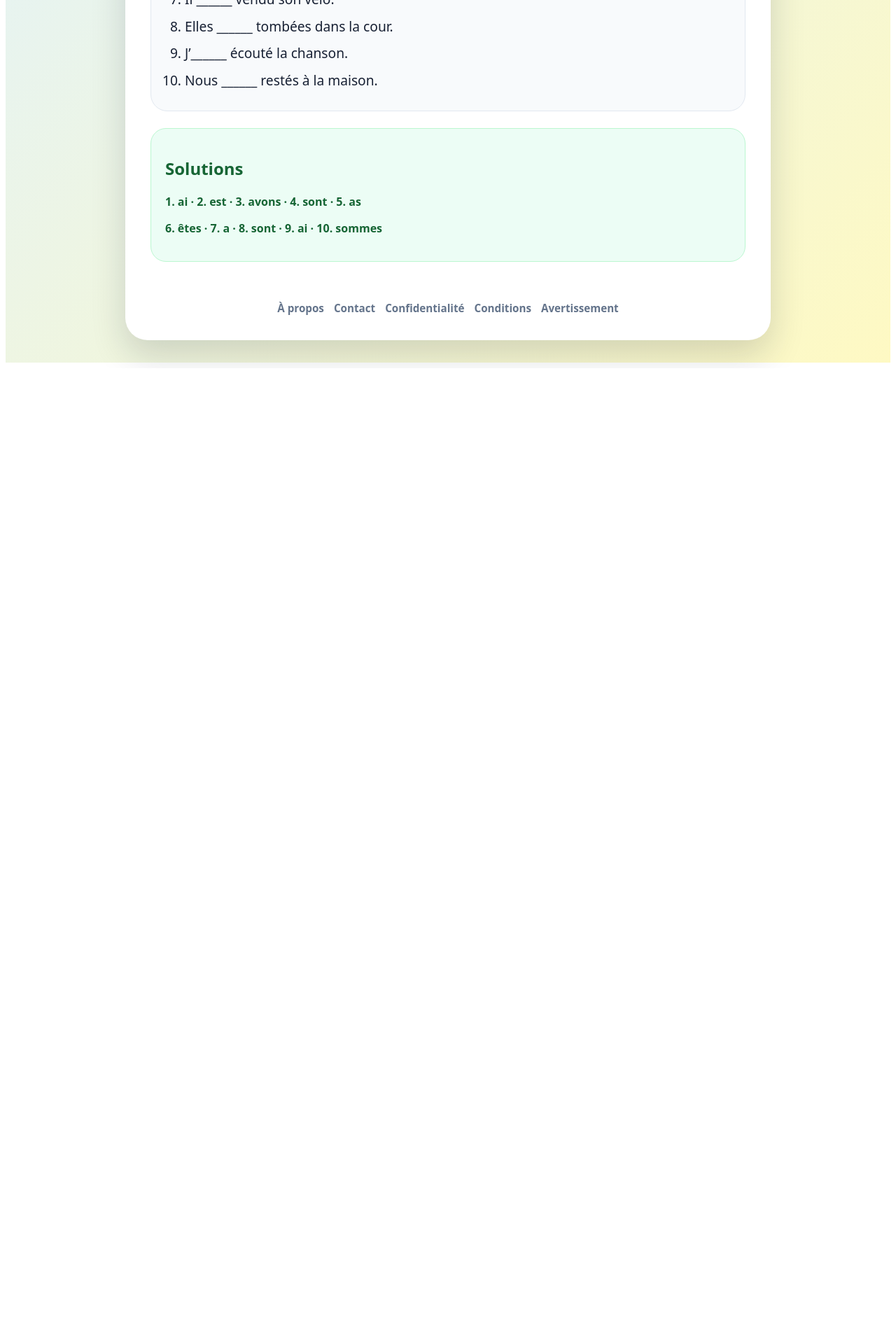
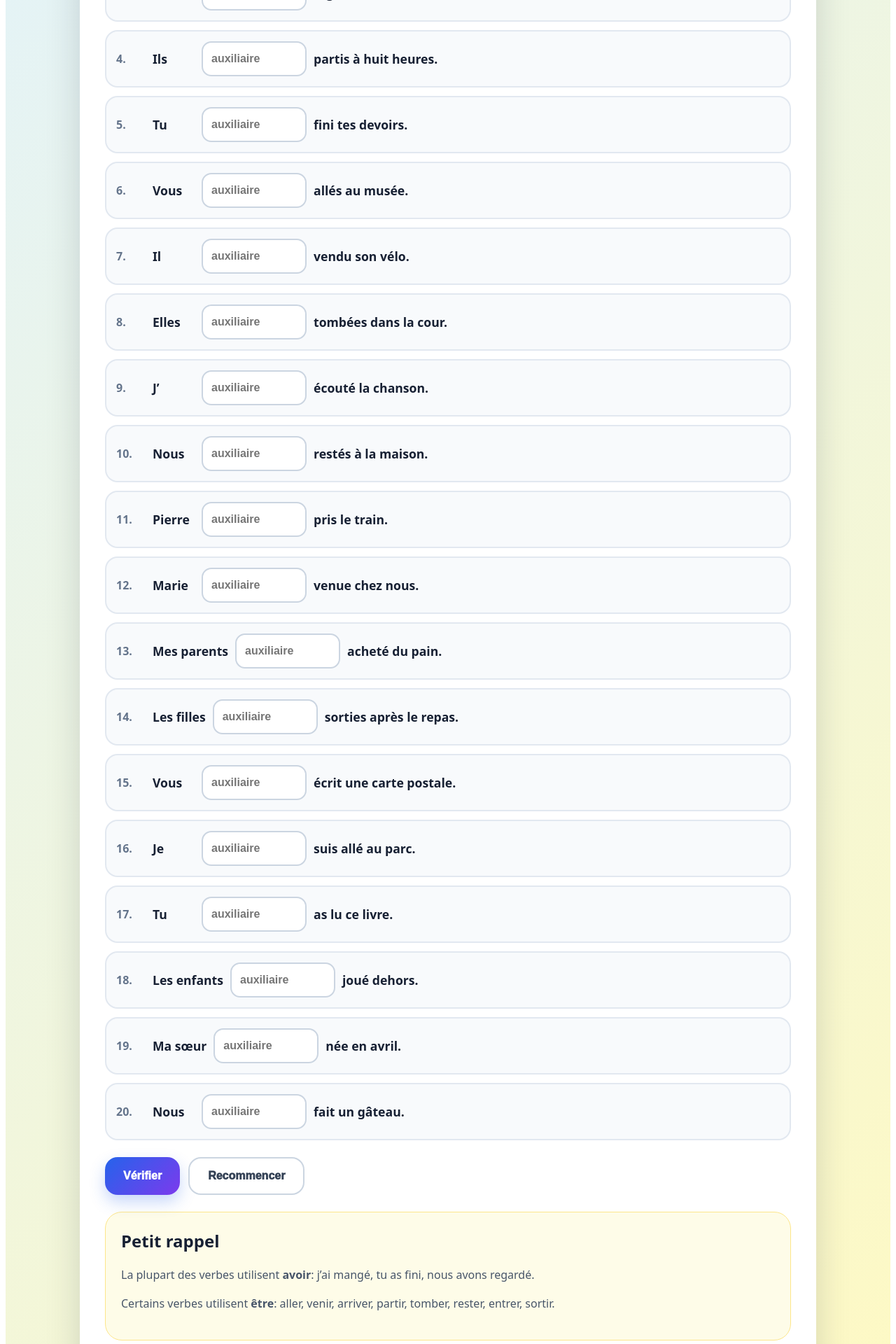
Before and after one commit to ossthun/machinepc, a Next.js app: page /ex1 in a window 1280 px wide. Shown: the part 580-2500 px from the top of the page at 70% size. Before the commit the page ends 1106 px from the top, so only its background shows below. Built offline with nearby package versions, Linux system fonts and the light colour scheme.

Commit message:
Enhance exercise with auxiliary verb input and scoring
Updated the exercise to include a prompt for the correct auxiliary verb and added functionality for user input and score verification.

```diff
--- a/pages/ex1.js
+++ b/pages/ex1.js
@@ -1,6 +1,57 @@
+import { useState } from "react";
 import Link from "next/link";
 
+const questions = [
+  { before: "Je", after: "mangé une pomme.", answer: "ai" },
+  { before: "Elle", after: "arrivée en retard.", answer: "est" },
+  { before: "Nous", after: "regardé un film.", answer: "avons" },
+  { before: "Ils", after: "partis à huit heures.", answer: "sont" },
+  { before: "Tu", after: "fini tes devoirs.", answer: "as" },
+  { before: "Vous", after: "allés au musée.", answer: "êtes" },
+  { before: "Il", after: "vendu son vélo.", answer: "a" },
+  { before: "Elles", after: "tombées dans la cour.", answer: "sont" },
+  { before: "J’", after: "écouté la chanson.", answer: "ai" },
+  { before: "Nous", after: "restés à la maison.", answer: "sommes" },
+  { before: "Pierre", after: "pris le train.", answer: "a" },
+  { before: "Marie", after: "venue chez nous.", answer: "est" },
+  { before: "Mes parents", after: "acheté du pain.", answer: "ont" },
+  { before: "Les filles", after: "sorties après le repas.", answer: "sont" },
+  { before: "Vous", after: "écrit une carte postale.", answer: "avez" },
+  { before: "Je", after: "suis allé au parc.", answer: "suis", note: "Ici, on écrit seulement l’auxiliaire être." },
+  { before: "Tu", after: "as lu ce livre.", answer: "as", note: "Ici, on écrit seulement l’auxiliaire avoir." },
+  { before: "Les enfants", after: "joué dehors.", answer: "ont" },
+  { before: "Ma sœur", after: "née en avril.", answer: "est" },
+  { before: "Nous", after: "fait un gâteau.", answer: "avons" },
+];
+
+function normalize(text) {
+  return text.trim().toLowerCase().replace("’", "'");
+}
+
 export default function Ex1() {
+  const [answers, setAnswers] = useState(Array(questions.length).fill(""));
+  const [checked, setChecked] = useState(false);
+
+  const score = questions.reduce((total, q, index) => {
+    return total + (normalize(answers[index]) === normalize(q.answer) ? 1 : 0);
+  }, 0);
+
+  function updateAnswer(index, value) {
+    const next = [...answers];
+    next[index] = value;
+    setAnswers(next);
+    setChecked(false);
+  }
+
+  function verify() {
+    setChecked(true);
+  }
+
+  function reset() {
+    setAnswers(Array(questions.length).fill(""));
+    setChecked(false);
+  }
+
   return (
     <main style={styles.page}>
       <section style={styles.card}>
@@ -12,26 +63,94 @@ export default function Ex1() {
 
         <p style={styles.intro}>
           Complète chaque phrase avec la bonne forme de <strong>avoir</strong> ou
-          de <strong>être</strong> au présent.
+          de <strong>être</strong> au présent. Écris seulement l’auxiliaire:
+          <strong> ai, as, a, avons, avez, ont, suis, es, est, sommes, êtes, sont</strong>.
         </p>
 
-        <ol style={styles.list}>
-          <li>Je ______ mangé une pomme.</li>
-          <li>Elle ______ arrivée en retard.</li>
-          <li>Nous ______ regardé un film.</li>
-          <li>Ils ______ partis à huit heures.</li>
-          <li>Tu ______ fini tes devoirs.</li>
-          <li>Vous ______ allés au musée.</li>
-          <li>Il ______ vendu son vélo.</li>
-          <li>Elles ______ tombées dans la cour.</li>
-          <li>J’______ écouté la chanson.</li>
-          <li>Nous ______ restés à la maison.</li>
-        </ol>
+        <div style={styles.exerciseBox}>
+          {questions.map((q, index) => {
+            const isCorrect =
+              checked && normalize(answers[index]) === normalize(q.answer);
+            const isWrong =
+              checked &&
+              answers[index].trim() &&
+              normalize(answers[index]) !== normalize(q.answer);
+            const isEmpty = checked && !answers[index].trim();
 
-        <section style={styles.answers}>
-          <h2>Solutions</h2>
-          <p>1. ai · 2. est · 3. avons · 4. sont · 5. as</p>
-          <p>6. êtes · 7. a · 8. sont · 9. ai · 10. sommes</p>
+            return (
+              <div
+                key={index}
+                style={{
+                  ...styles.questionRow,
+                  ...(isCorrect ? styles.correctRow : {}),
+                  ...(isWrong || isEmpty ? styles.wrongRow : {}),
+                }}
+              >
+                <span style={styles.number}>{index + 1}.</span>
+
+                <span style={styles.sentencePart}>{q.before}</span>
+
+                <input
+                  value={answers[index]}
+                  onChange={(e) => updateAnswer(index, e.target.value)}
+                  onKeyDown={(e) => {
+                    if (e.key === "Enter") verify();
+                  }}
+                  style={styles.input}
+                  placeholder="auxiliaire"
+                />
+
+                <span style={styles.sentencePart}>{q.after}</span>
+
+                {checked && (
+                  <span style={isCorrect ? styles.correctText : styles.wrongText}>
+                    {isCorrect ? "✓" : `✗ ${q.answer}`}
+                  </span>
+                )}
+              </div>
+            );
+          })}
+        </div>
+
+        <div style={styles.buttonRow}>
+          <button onClick={verify} style={styles.button}>
+            Vérifier
+          </button>
+
+          <button onClick={reset} style={styles.secondaryButton}>
+            Recommencer
+          </button>
+        </div>
+
+        {checked && (
+          <section style={score === questions.length ? styles.resultGood : styles.result}>
+            <h2 style={styles.resultTitle}>
+              Score: {score} / {questions.length}
+            </h2>
+
+            {score === questions.length ? (
+              <p style={styles.resultText}>
+                Bravo! Toutes les réponses sont correctes.
+              </p>
+            ) : (
+              <p style={styles.resultText}>
+                Corrige les lignes rouges, puis clique de nouveau sur
+                <strong> Vérifier</strong>.
+              </p>
+            )}
+          </section>
+        )}
+
+        <section style={styles.helpBox}>
+          <h2 style={styles.helpTitle}>Petit rappel</h2>
+          <p>
+            La plupart des verbes utilisent <strong>avoir</strong>: j’ai mangé,
+            tu as fini, nous avons regardé.
+          </p>
+          <p>
+            Certains verbes utilisent <strong>être</strong>: aller, venir,
+            arriver, partir, tomber, rester, entrer, sortir.
+          </p>
         </section>
 
         <Footer />
@@ -60,14 +179,16 @@ const styles = {
     background: "linear-gradient(135deg, #e0f2fe, #fef9c3)",
     color: "#172033",
   },
+
   card: {
-    maxWidth: "850px",
+    maxWidth: "980px",
     margin: "0 auto",
     background: "white",
     borderRadius: "32px",
     padding: "36px",
     boxShadow: "0 22px 50px rgba(15,23,42,.16)",
   },
+
   back: {
     display: "block",
     marginBottom: "32px",
@@ -75,6 +196,7 @@ const styles = {
     fontWeight: 900,
     textDecoration: "none",
   },
+
   badge: {
     display: "inline-block",
     padding: "8px 14px",
@@ -84,33 +206,154 @@ const styles = {
     fontWeight: 900,
     marginBottom: "14px",
   },
+
   title: {
     fontSize: "clamp(2rem, 6vw, 3.5rem)",
     lineHeight: 1,
     margin: "0 0 16px",
   },
+
   intro: {
     fontSize: "1.15rem",
     lineHeight: 1.6,
     color: "#475569",
+    marginBottom: "26px",
   },
-  list: {
-    fontSize: "1.2rem",
-    lineHeight: 2,
+
+  exerciseBox: {
+    display: "grid",
+    gap: "12px",
+    marginTop: "22px",
+  },
+
+  questionRow: {
+    display: "grid",
+    gridTemplateColumns: "42px minmax(60px, auto) 150px 1fr 90px",
+    alignItems: "center",
+    gap: "10px",
+    padding: "14px",
+    borderRadius: "18px",
     background: "#f8fafc",
-    borderRadius: "24px",
-    padding: "24px 24px 24px 48px",
-    border: "1px solid #e2e8f0",
+    border: "2px solid #e2e8f0",
   },
-  answers: {
+
+  correctRow: {
+    background: "#ecfdf5",
+    borderColor: "#22c55e",
+  },
+
+  wrongRow: {
+    background: "#fef2f2",
+    borderColor: "#ef4444",
+  },
+
+  number: {
+    fontWeight: 900,
+    color: "#64748b",
+  },
+
+  sentencePart: {
+    fontSize: "1.1rem",
+    fontWeight: 700,
+  },
+
+  input: {
+    height: "46px",
+    borderRadius: "14px",
+    border: "2px solid #cbd5e1",
+    padding: "0 12px",
+    fontSize: "1rem",
+    fontWeight: 800,
+    background: "white",
+  },
+
+  correctText: {
+    fontWeight: 950,
+    color: "#16a34a",
+    textAlign: "right",
+  },
+
+  wrongText: {
+    fontWeight: 950,
+    color: "#dc2626",
+    textAlign: "right",
+  },
+
+  buttonRow: {
+    display: "flex",
+    flexWrap: "wrap",
+    gap: "12px",
+    marginTop: "24px",
+  },
+
+  button: {
+    minHeight: "54px",
+    padding: "0 26px",
+    borderRadius: "18px",
+    border: "0",
+    background: "linear-gradient(135deg, #2563eb, #7c3aed)",
+    color: "white",
+    fontWeight: 950,
+    fontSize: "1rem",
+    cursor: "pointer",
+    boxShadow: "0 10px 22px rgba(37,99,235,.25)",
+  },
+
+  secondaryButton: {
+    minHeight: "54px",
+    padding: "0 26px",
+    borderRadius: "18px",
+    border: "2px solid #cbd5e1",
+    background: "white",
+    color: "#334155",
+    fontWeight: 950,
+    fontSize: "1rem",
+    cursor: "pointer",
+  },
+
+  result: {
+    marginTop: "24px",
+    padding: "20px",
+    borderRadius: "22px",
+    background: "#fff7ed",
+    border: "1px solid #fed7aa",
+  },
+
+  resultGood: {
     marginTop: "24px",
     padding: "20px",
     borderRadius: "22px",
     background: "#ecfdf5",
     border: "1px solid #bbf7d0",
-    color: "#166534",
-    fontWeight: 800,
   },
+
+  resultTitle: {
+    margin: "0 0 8px",
+    color: "#172033",
+  },
+
+  resultText: {
+    margin: 0,
+    fontSize: "1.05rem",
+    lineHeight: 1.5,
+    color: "#475569",
+  },
+
+  helpBox: {
+    marginTop: "24px",
+    padding: "22px",
+    borderRadius: "24px",
+    background: "#fefce8",
+    border: "1px solid #fde68a",
+    color: "#475569",
+    lineHeight: 1.6,
+  },
+
+  helpTitle: {
+    margin: "0 0 10px",
+    color: "#172033",
+  },
+
   footer: {
     marginTop: "34px",
     paddingTop: "22px",
@@ -120,9 +363,12 @@ const styles = {
     gap: "14px",
     fontSize: "0.95rem",
   },
+
   footerLink: {
     color: "#64748b",
     fontWeight: 800,
     textDecoration: "none",
   },
+
+  "@media (maxWidth: 760px)": {},
 };
```
